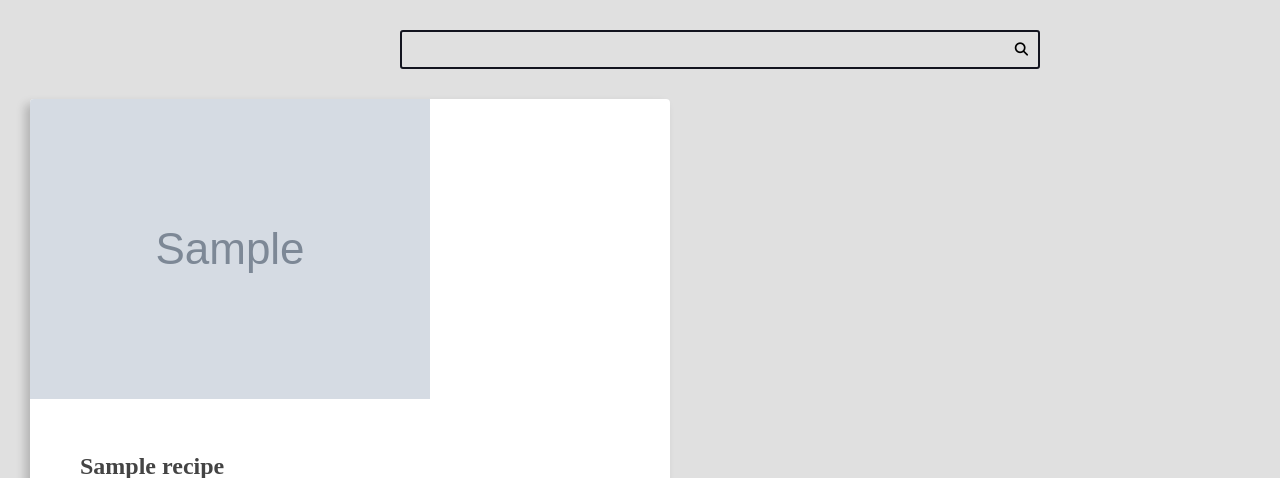
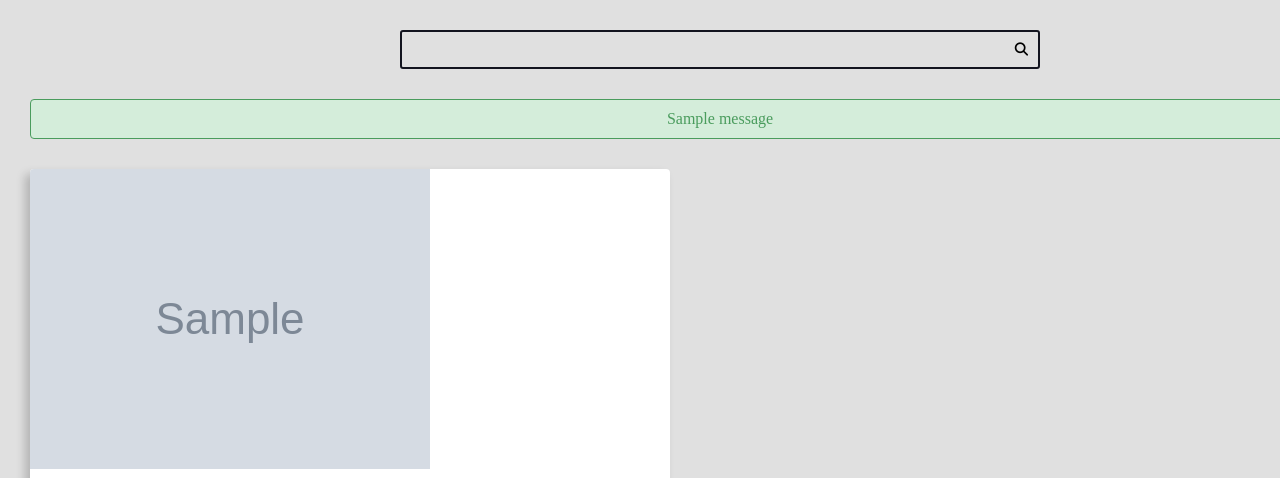
Before and after one commit to guhls/django-curso, a Django app: page /recipes/ in a window 1280 px wide; the page is wider, and only the part inside the window is pictured. Shown: the part 113-591 px from the top of that part. Run offline with Django 4.2, Linux system fonts and the light colour scheme; tables that the repository leaves empty hold one stand-in row (values such as "Sample post"); grey boxes marked "Sample" are stand-in pictures; one stand-in notice (Sample message) is shown; some libraries are stand-ins or nearby versions.

Commit message:
Added messages tags and style css

```diff
--- a/recipes/static/recipes/css/style.css
+++ b/recipes/static/recipes/css/style.css
@@ -93,6 +93,57 @@ body {
 .main-icon {
     margin-right: 2rem;
 }
+
+/* Messages */
+.messages-container {
+    display: flex;
+    flex-flow: column nowrap;
+    gap: calc(var(--spacing-gutter-medium)/2);
+}
+
+.message {
+    padding: 1rem;
+    border-radius: 4px;
+    border: 1px solid var(--color-dark-text);
+    background: var(--color-gray-2);
+    color: var(--color-dark-text);
+  }
+
+  .message-error {
+    border: 1px solid var(--color-error-dark);
+    background: var(--color-error-light);
+    color: var(--color-error-dark);
+  }
+
+  .message-success {
+    border: 1px solid var(--color-success-dark);
+    background: var(--color-success-light);
+    color: var(--color-success-dark);
+  }
+
+  .message-warning {
+    border: 1px solid var(--color-warning-dark);
+    background: var(--color-warning-light);
+    color: var(--color-warning-dark);
+  }
+
+  .message-alert {
+    border: 1px solid var(--color-alert-dark);
+    background: var(--color-alert-light);
+    color: var(--color-alert-dark);
+  }
+
+  .message-info {
+    border: 1px solid var(--color-info-dark);
+    background: var(--color-info-light);
+    color: var(--color-info-dark);
+  }
+
+  .message-debug {
+    border: 1px solid var(--color-debug-dark);
+    background: var(--color-debug-light);
+    color: var(--color-debug-dark);
+  }
 
 /*Search*/
 .search-form {
--- a/recipes/templates/recipes/pages/home.html
+++ b/recipes/templates/recipes/pages/home.html
@@ -3,6 +3,9 @@
 {% block title %}Home{% endblock title %}
 
 {% block recipes %}
+
+{% include 'recipes/partials/messages.html' %}
+
 <div class="main-content main-content-list container">
 
     {% for recipe in recipes %}
--- /dev/null
+++ b/recipes/templates/recipes/partials/messages.html
@@ -0,0 +1,9 @@
+{% if messages %}
+    <div class="main-content container center messages-container">
+        {% for message in messages %}
+            <div class="message {{message.tags}}">
+                {{ message }}
+            </div>
+        {% endfor %}
+    </div>
+{% endif %}
--- a/recipes/views.py
+++ b/recipes/views.py
@@ -1,5 +1,6 @@
 import os
 
+from django.contrib import messages
 from django.db.models import Q
 from django.http import Http404
 from django.shortcuts import (HttpResponse, get_list_or_404, get_object_or_404,
@@ -31,6 +32,9 @@ def home(request):
 
 def recipe(request, id):
     recipe = get_object_or_404(Recipe, pk=id, is_published=True)
+
+    messages.success(request, f'Ultima receita vizualizada{recipe.id}')
+    messages.info(request, 'Isso é uma info')
 
     return render(
         request,
```
Also changed, not shown: project/settings.py (+10 -0 lines).
